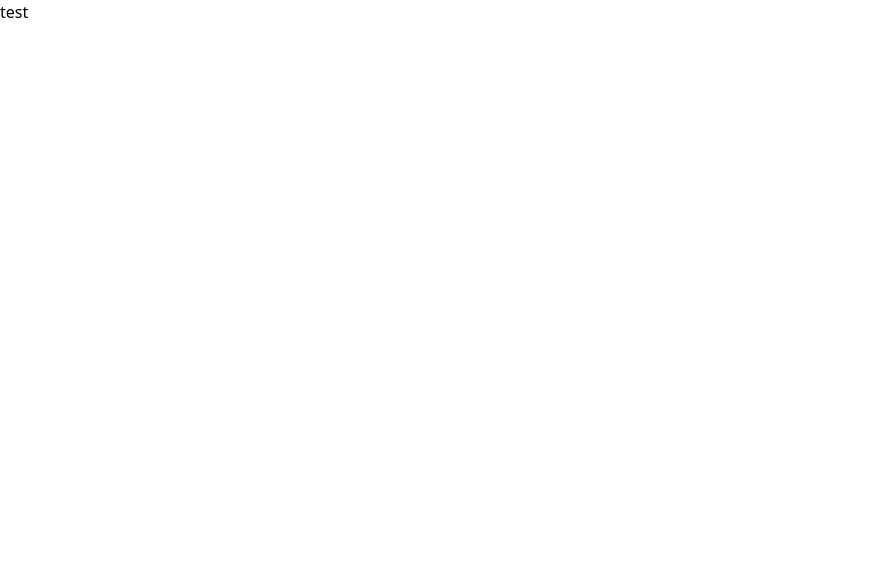
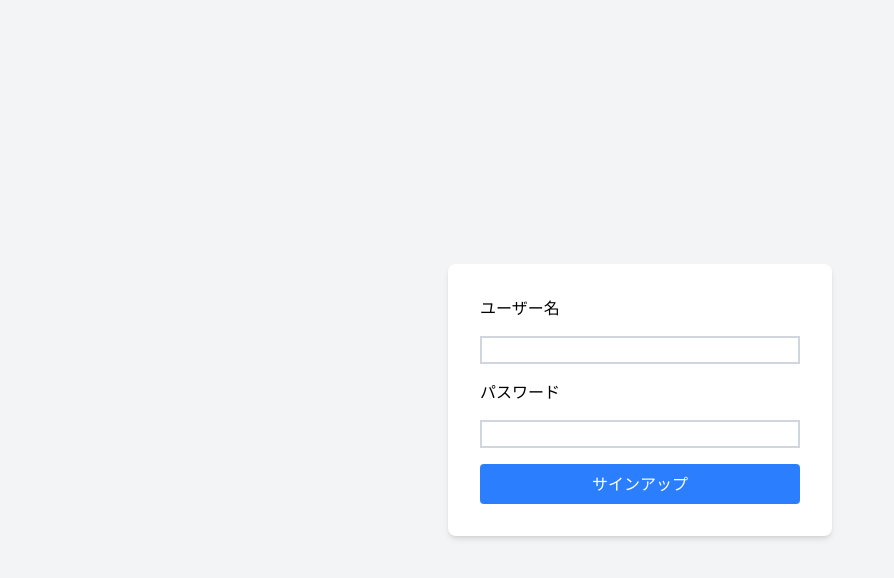
Before and after one commit to te578/web, a Next.js app: page /signup in a window 1280 px wide. Shown: the top 578 px of the page, without its empty margins (0-894 px from the left). Built offline with nearby package versions, Linux system fonts and the light colour scheme.

Commit message:
Add create user

```diff
--- a/app/reset/page.tsx
+++ b/app/reset/page.tsx
@@ -1,11 +1,36 @@
 "use client";
 
+import { useState } from "react"
+import { apiPost } from "@/lib/api"
+
+    type ResetRequest = {
+        email: string;
+    };
+
 export default function ResetPage() {
+    const [error, setError] = useState("");
+
+
+    async function handleSubmit(formData: FormData) {
+        const email = formData.get("email") as string;
+        setError("");
+
+        if (!email) {
+            setError("メールアドレスを入力してください");
+            return;
+        }
+        // パスワードリセットの受付完了をポップアップで通知する
+        alert(`${email} 宛にパスワードリセット用のメールを送信しました`);
+    }
+
     return (
         <div className="flex items-center justify-center min-h-screen bg-gray-100 p-4">
-            <form className="flex flex-col items-center bg-white p-8 rounded shadow-md w-96">
+
+            <form action={handleSubmit} noValidate className="flex flex-col items-center bg-white p-8 rounded shadow-md w-96">
+                <h1 className="text-2xl font-bold mb-4">パスワードリセット</h1>
                 <input type="email" name="email" placeholder="メールアドレス" className="mb-2 w-full px-3 py-2 border rounded" />
-                <button type="submit" className="bg-blue-500 hover:bg-blue-700 text-white font-bold py-2 px-4 rounded">
+                {error && <p className="text-red-500">{error}</p>}
+                <button type="submit" className="bg-blue-500 hover:bg-blue-700 text-white font-bold py-2 px-4 rounded md4">
                     パスワードリセット
                 </button>
                 <div className="w-full mt-2 text-right">
--- a/app/signup/page.tsx
+++ b/app/signup/page.tsx
@@ -1,5 +1,20 @@
+import React from "react";
+
+
+
+
 export default function SignupPage() {
     return (
-        <p>test</p>
+        <div className="flex items-center justify-center min-h-screen bg-gray-100">
+            <form noValidate className="flex flex-col gap-4 bg-white p-8 rounded shadow-md w-96 rounded-lg">
+                <p>ユーザー名</p>
+                <input type="text"  className="border-2 border-gray-300"/>
+                <p>パスワード</p>
+                <input type="password" className="border-2 border-gray-300"/>
+                <button type="submit" className="bg-blue-500 text-white py-2 px-4 rounded hover:bg-blue-600">
+                    サインアップ
+                </button>
+            </form>
+        </div>
     )
 }
```
